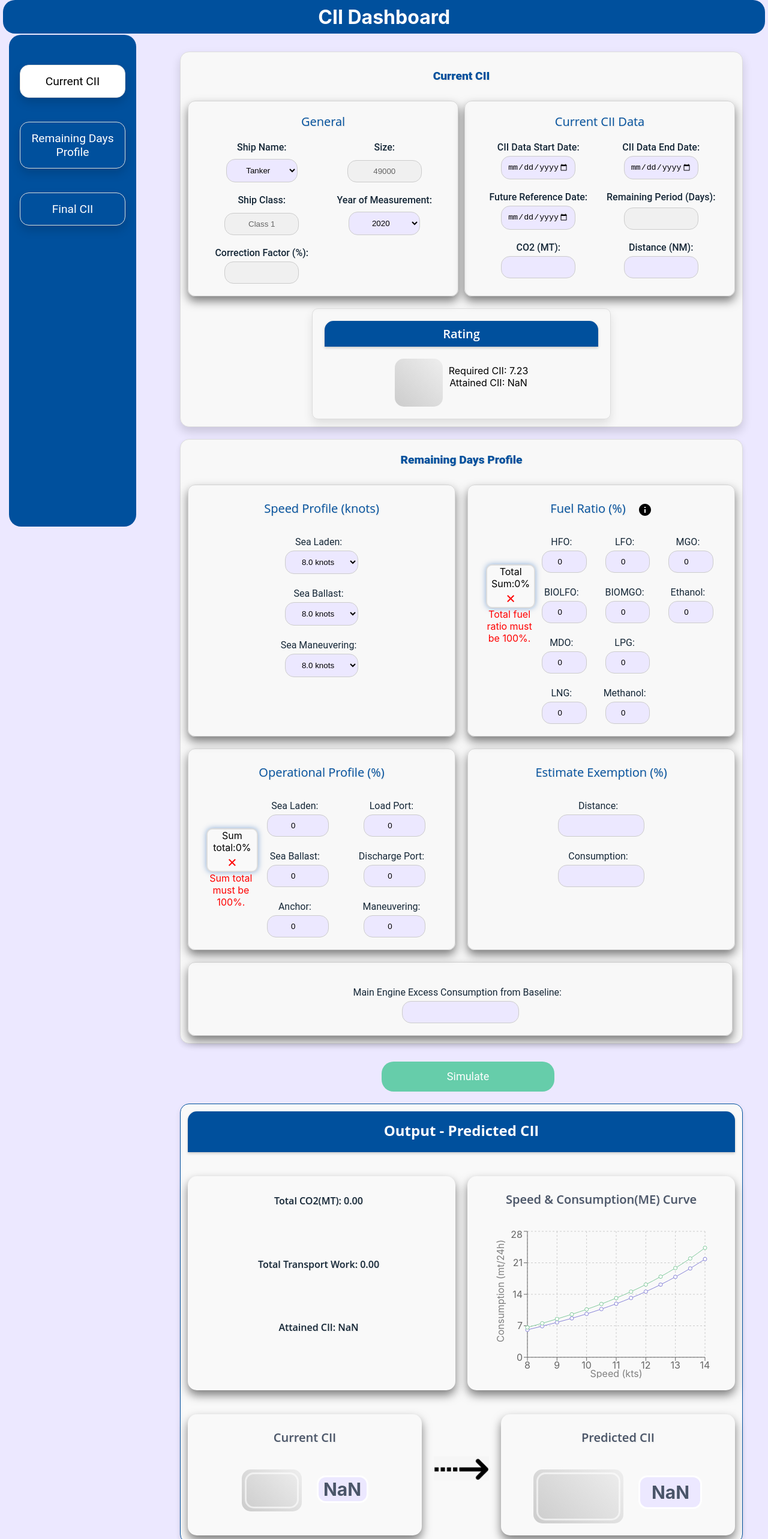
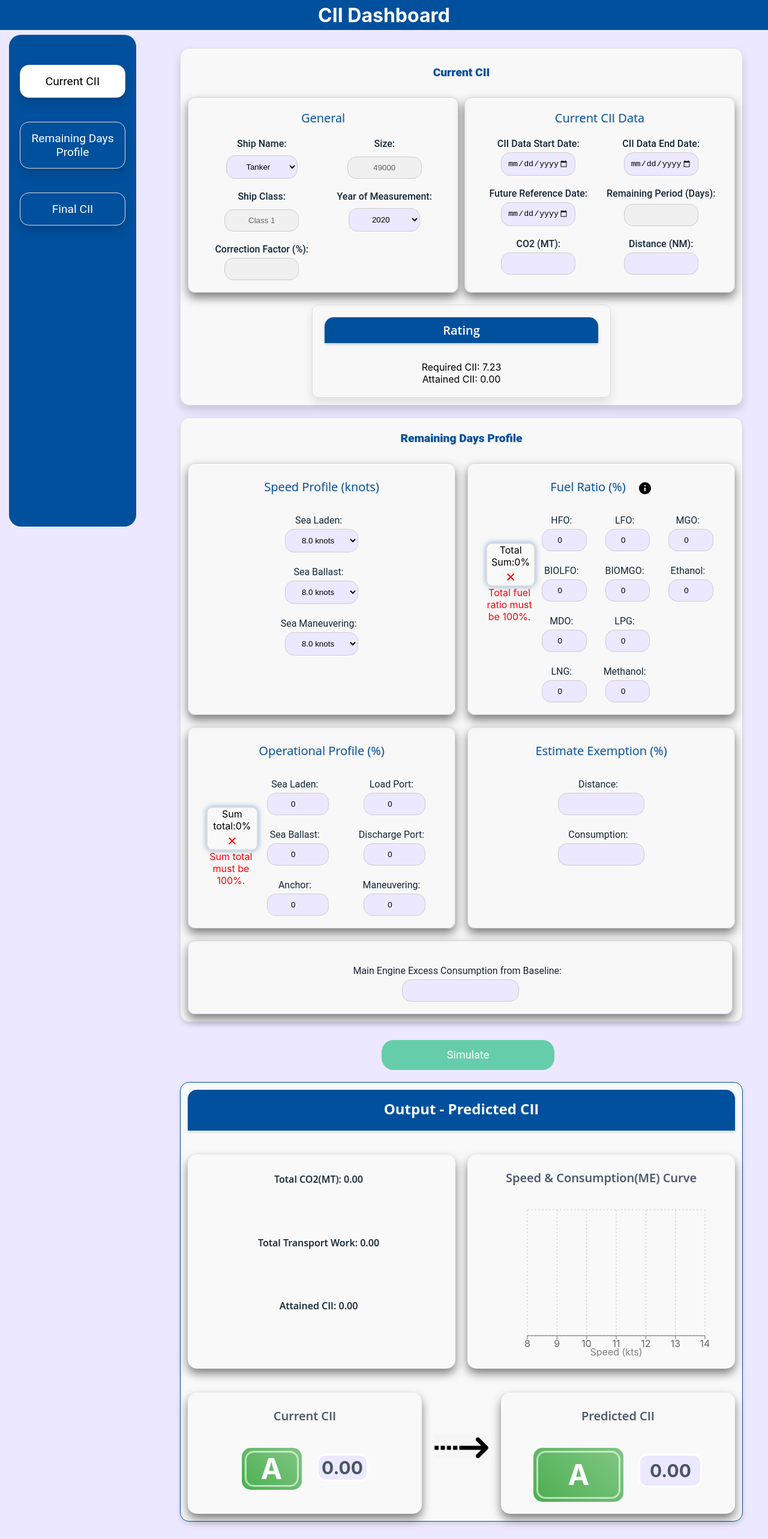
Before and after one commit to ratnesh894/shipping-app, a React (Create React App) app: page / in a window 1280 px wide. Shown: the top 2566 px of the page at 60% size. Built offline with nearby package versions, Linux system fonts and the light colour scheme.

Commit message:
decimal and NaN bug fix

```diff
--- a/src/Common/LineChart/Graph.jsx
+++ b/src/Common/LineChart/Graph.jsx
@@ -14,8 +14,12 @@ import { fueltable } from "../../data/fuelTable";
 import { findMEConsBallast, findMEConsLaden } from "../../utility/Calculations";
 import { getMainEngineCons } from "../../utility/sharedState";
 
-const consumption = getMainEngineCons();
-const percentage = 100 + consumption;
+
+
+const SpeedLineGraph = () => {
+
+  const consumption = getMainEngineCons();
+const percentage = 100 + parseFloat(consumption);
 
 const data = [
   {
@@ -81,11 +85,10 @@ const data = [
   {
     speed: "14",
     ballastSpeed: ((percentage * findMEConsBallast(fueltable, 14)) / 100).toFixed(2),
-    ladenSpeed: (percentage * findMEConsLaden(fueltable, 14)) / 100,
+    ladenSpeed: ((percentage * findMEConsLaden(fueltable, 14)) / 100),
   },
 ];
 
-const SpeedLineGraph = () => {
   return (
     <ResponsiveContainer width="100%" height={250}>
       <LineChart
--- a/src/Components/Header.jsx
+++ b/src/Components/Header.jsx
@@ -4,14 +4,12 @@ import styled from 'styled-components';
 const Wrapper = styled.header`
   background-color: #00509d; /* Dark Blue */
   color: #FFFFFF; /* White */
-  padding: 0.5rem;
+  padding: 5px 0px 5px 0px;
   display: flex;
   height: 40px;
   justify-content: center;
   align-items: center;
-  border-radius: 20px;
-  width: 98%;
-  margin: 0px 0px 0px 5px;
+  width: 100%;
 `;
 
 const Title = styled.h1`
--- a/src/Components/Section1/Section1.jsx
+++ b/src/Components/Section1/Section1.jsx
@@ -366,7 +366,7 @@ const Section1 = () => {
   );
   const remainingDays = calculateDaysDifference(futureReferenceDate, endDate); // Output: 27
   const attainedCII =
-    parseFloat(co2 * 1000000) / (parseFloat(distance) * 49000);
+    parseFloat(co2 * 1000000) / (parseFloat(distance) * 49000) || 0;
   setRemainingDays(remainingDays);
   const shipData = data["Onboarding Sheet"][selectedOption];
 
@@ -513,7 +513,12 @@ const Section1 = () => {
           )}
         </HeadingSection>
         <div style={{ flexDirection: "row", display: "flex" }}>
+          {
+            attainedCII > 0 && (
               <Rating rating={rating}>{rating}</Rating>
+            )
+          }
+
           <div
             style={{
               display: "flex",
--- a/src/Components/Section2/Section2.jsx
+++ b/src/Components/Section2/Section2.jsx
@@ -308,6 +308,7 @@ const Section2 = () => {
   const meConsLadenValue = findMEConsLaden(fueltable, ladenSpeed);
   const meConstBallastValue = findMEConsBallast(fueltable, seaBallastSpeed);
   const meConstManeuvering = findMEConsBallast(fueltable, seaManeuvringSpeed);
+
 
   const seaLadenConsPerDayME = meConsLadenValue
     ? (parseFloat(meConsLadenValue) *
--- a/src/Components/Section3/Section3.jsx
+++ b/src/Components/Section3/Section3.jsx
@@ -168,7 +168,7 @@ const RatingValue = styled.div`
   position: relative;
   color: #4a5568;
   border-radius: 15px;
-  background:#ECE8FF;
+  background: #ece8ff;
   margin-left: 15px;
   margin-top: 10px;
   border: 3px solid #fff;
@@ -209,7 +209,7 @@ const FinalCII = ({ simulate }) => {
     setTotalTansPortWk(totalTansPortWk);
 
     const attainedCII =
-      (parseFloat(totalCo2Mt) * 1000000) / parseFloat(totalTansPortWk);
+      (parseFloat(totalCo2Mt) * 1000000) / parseFloat(totalTansPortWk) || 0;
     setAttainedCII(attainedCII);
 
     const generateRating = () => {
@@ -231,11 +231,6 @@ const FinalCII = ({ simulate }) => {
     setRating(generateRating());
   }, [simulate]);
 
-  console.log(getAttainedCII());
-  console.log(getRating());
-
-
-
   return (
     <Wrapper>
       <HeadingSection>
@@ -251,7 +246,7 @@ const FinalCII = ({ simulate }) => {
         <SectionContainer>
           <Subheading>Speed & Consumption(ME) Curve</Subheading>
           <div style={{ marginTop: "15px" }}>
-            <SpeedLineGraph data={data} />
+            <SpeedLineGraph />
           </div>
         </SectionContainer>
       </Container>
@@ -260,20 +255,32 @@ const FinalCII = ({ simulate }) => {
           <Subheading>Current CII</Subheading>
           <RatingWrapper>
             <div style={{ flexDirection: "row", display: "flex" }}>
-              <Rating style={{width:'100px',height:'70px'}} rating={getRating()}>{getRating()}</Rating>
-              <RatingValue style ={{width:'80px',height:'40px'}}rating={getAttainedCII()}>{getAttainedCII().toFixed(2)}</RatingValue>
+              <Rating
+                style={{ width: "100px", height: "70px" }}
+                rating={getRating()}
+              >
+                {getRating()}
+              </Rating>
+              <RatingValue
+                style={{ width: "80px", height: "40px" }}
+                rating={getAttainedCII()}
+              >
+                {getAttainedCII().toFixed(2)}
+              </RatingValue>
             </div>
           </RatingWrapper>
         </SectionContainer>
         <ArrowContainer>
-         <img src="arrow-icon.png" alt="arrow" height='40px'/>
+          <img src="arrow-icon.png" alt="arrow" height="40px" />
         </ArrowContainer>
         <SectionContainer>
-        <Subheading>Predicted CII</Subheading>
+          <Subheading>Predicted CII</Subheading>
           <RatingWrapper>
             <div style={{ flexDirection: "row", display: "flex" }}>
               <Rating rating={rating}>{rating}</Rating>
-              <RatingValue rating={attainedCII}>{attainedCII.toFixed(2)}</RatingValue>
+              <RatingValue rating={attainedCII}>
+                {attainedCII.toFixed(2)}
+              </RatingValue>
             </div>
           </RatingWrapper>
         </SectionContainer>
--- a/src/data/fuelTable.js
+++ b/src/data/fuelTable.js
@@ -124,7 +124,7 @@ export const fueltable = [
     Speed: 14,
     REF: "Tanker 14",
     "ME Cons (Ballast)": 21.8348,
-    "ME Cons (Laden)": 24.3276,
+    "ME Cons (Laden)": 24.3,
     "AE Cons": 2.6,
     "Boiler Cons": 0,
     "Other Cons": 0.8679948964569635,
```
Lines whose indentation alone changed are shown as unchanged.
